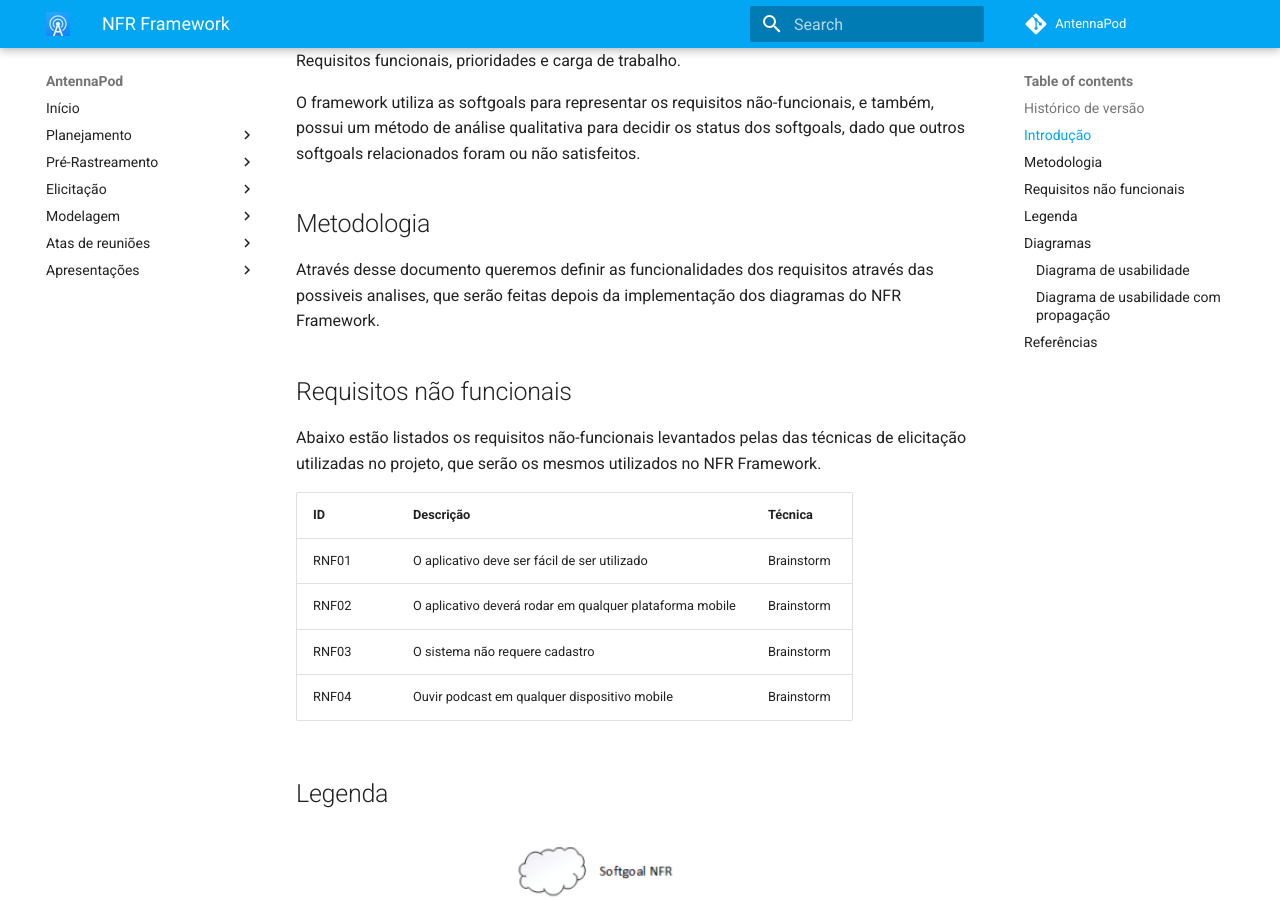
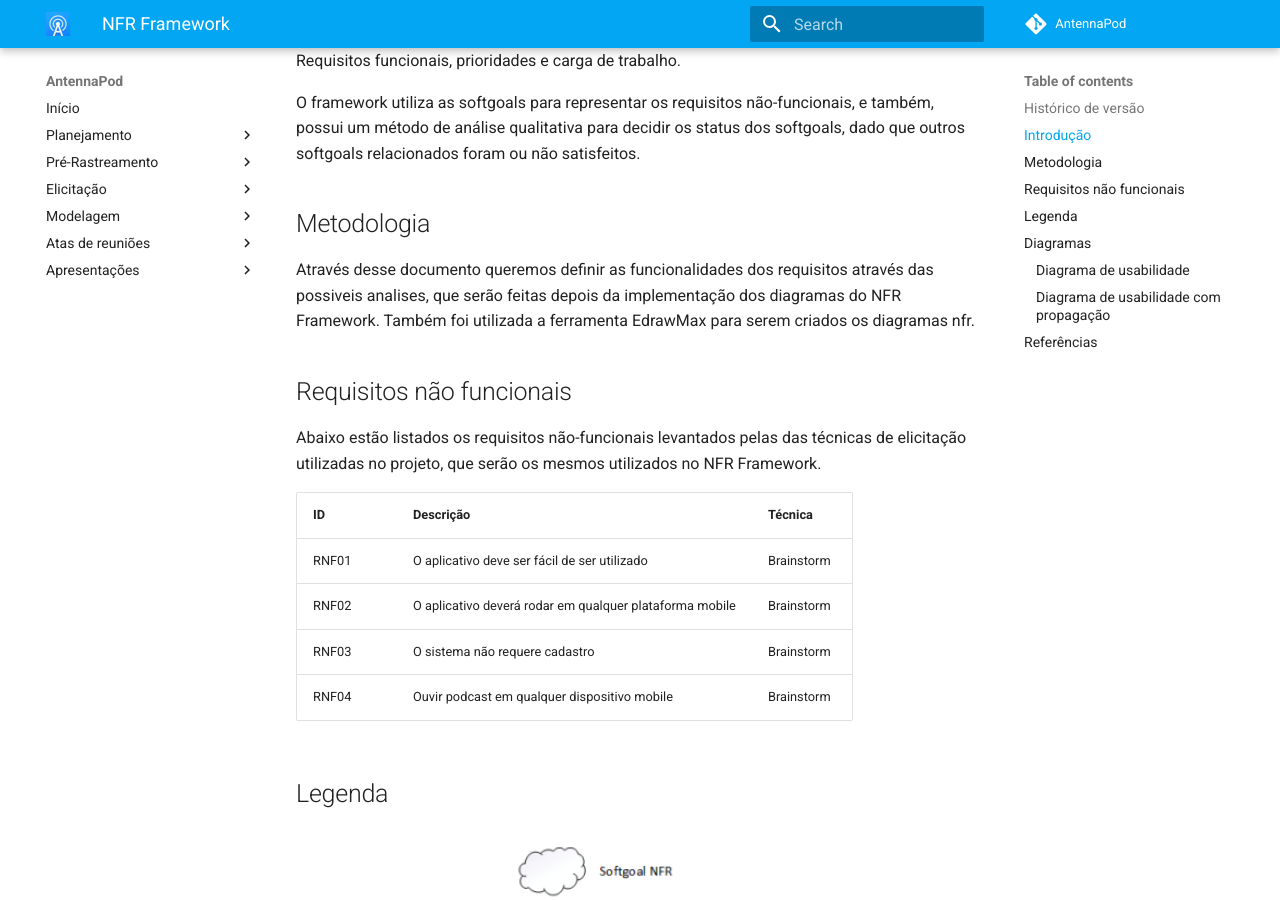
Before and after one commit to Requisitos-de-Software/2021.2-AntennaPod, an MkDocs documentation site: the page built from docs/modelagem/nfr-framework.md, in a window 1280 px wide and 900 px high, scrolled down 570 px. Built offline with MkDocs 1.6.1 and Material for MkDocs 9.7.7, drawn with Linux system fonts in a browser that asks for light colours; comment, search, counter and statistics services are not loaded.

Commit message:
:pencil: edicao de nfr framework doc

```diff
--- a/docs/modelagem/nfr-framework.md
+++ b/docs/modelagem/nfr-framework.md
@@ -16,7 +16,7 @@ O framework utiliza as softgoals para representar os requisitos não-funcionais,
 
 
 ## Metodologia
-Através desse documento queremos definir as funcionalidades dos requisitos através das possiveis analises, que serão feitas depois da implementação dos diagramas do NFR Framework.
+Através desse documento queremos definir as funcionalidades dos requisitos através das possiveis analises, que serão feitas depois da implementação dos diagramas do NFR Framework. Também foi utilizada a ferramenta EdrawMax para serem criados os diagramas nfr.
 
 ## Requisitos não funcionais
 
```
